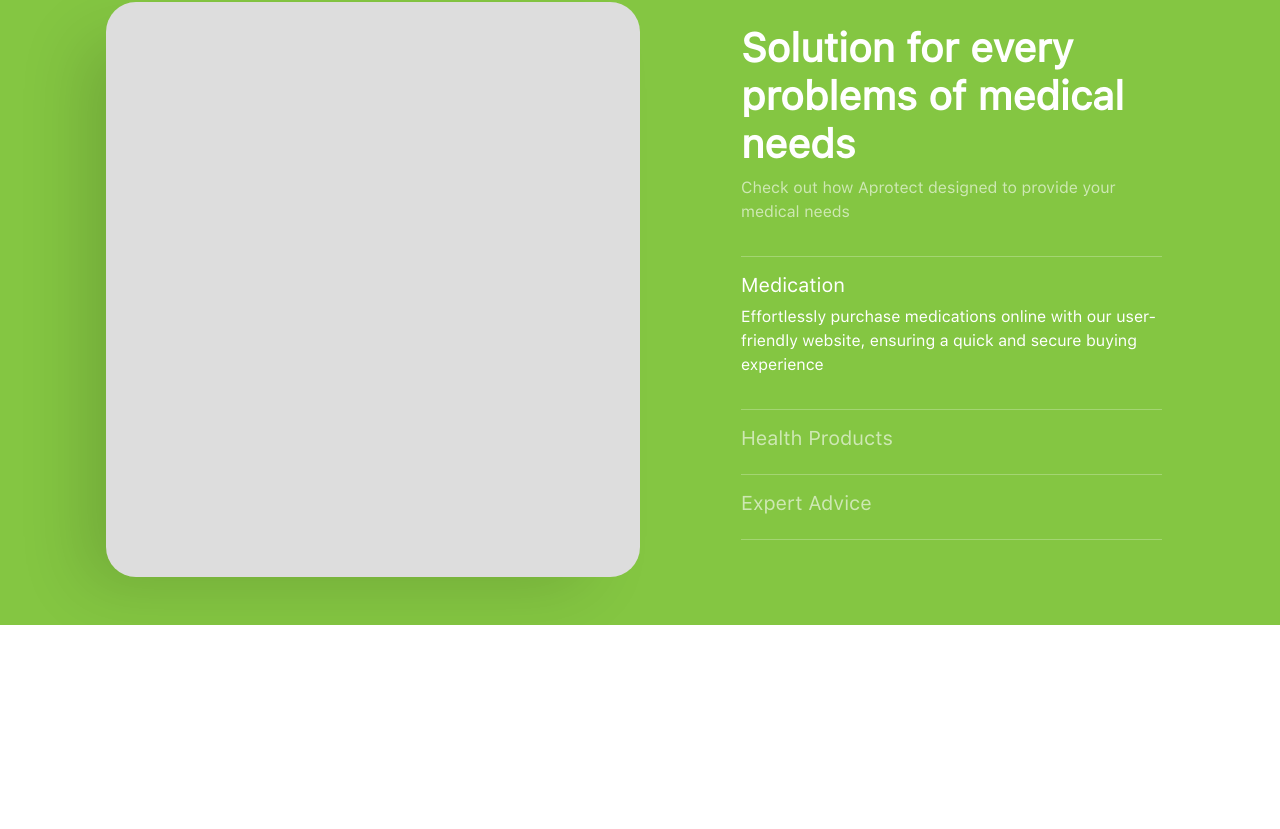
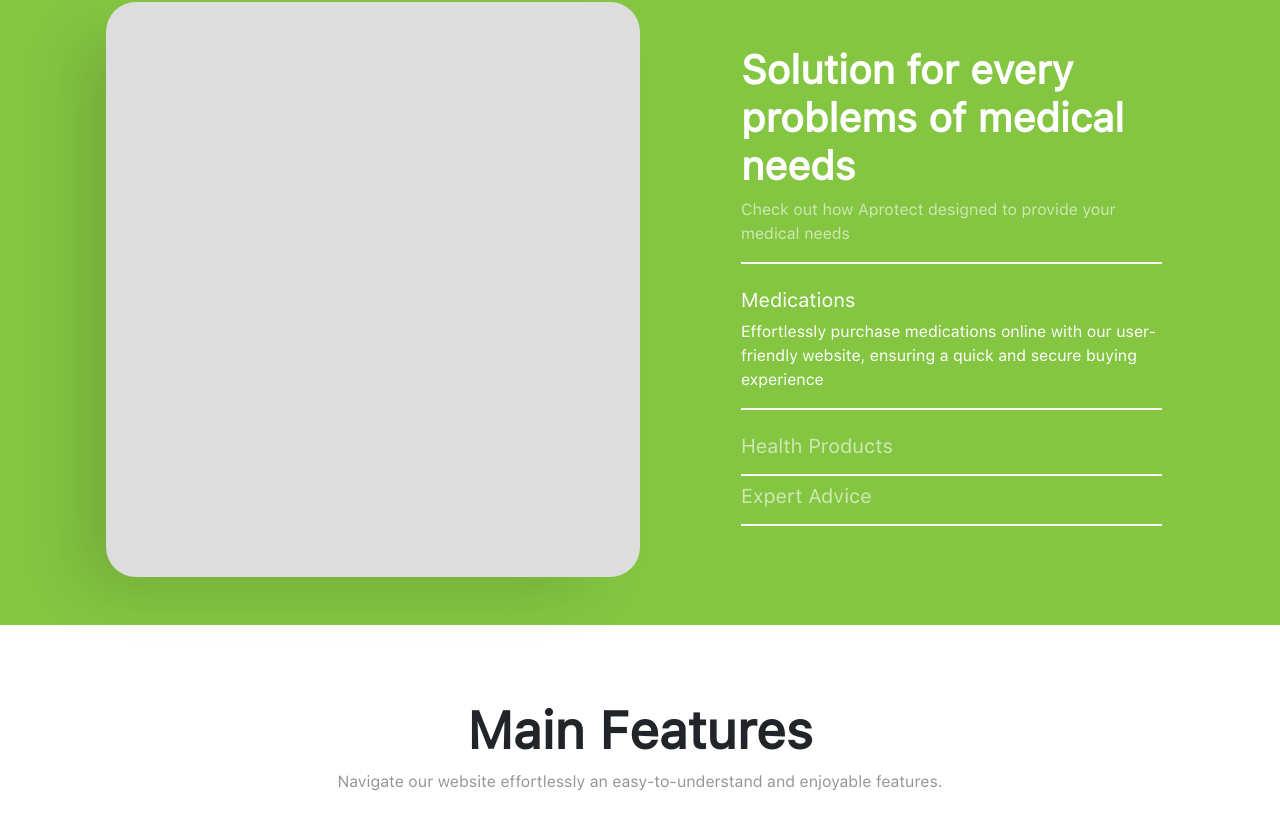
Before and after one commit to kukingkux/Aprotect, a plain HTML site: page index.html in a window 1280 px wide. Shown: the part 1148-1977 px from the top of the page. Before the commit the page ends 1773 px from the top, so only its background shows below. Drawn offline with nearby package versions, Linux system fonts and the light colour scheme.

Commit message:
services header

```diff
--- a/index.html
+++ b/index.html
@@ -98,22 +98,34 @@
               <h1 class="fw-bold">Solution for every problems of medical needs</h1>
             </div>
             <p>Check out how Aprotect designed to provide your medical needs</p>
-            <hr>
-            <h5 class="active">Medication</h5>
+            <div class="line mb-4"></div>
+            <h5 class="active">Medications</h5>
             <p class="active">Effortlessly purchase medications online with our user-friendly website, ensuring a quick and secure
               buying
               experience</p>
-            <hr>
+              <div class="line mb-4"></div>
             <h5 class="">Health Products</h5>
-            <hr>
+            <div class="line my-2"></div>
             <h5 class="">Expert Advice</h5>
-            <hr>
+            <div class="line my-2"></div>
           </div>
         </div>
       </div>
+    </div>
   </section>
-  <section id="contactus">
+  <section id="services">
+      <div class="header text-center mb-5">
+        <h1 class="fw-bold">Main Features</h1>
+        <div class="sub">
+          <p>Navigate our website effortlessly an easy-to-understand and enjoyable features.</p>
+        </div>
+      </div>
 
+      <div class="container"></div>
+  </section>
+
+  <section id="reviews">
+    <div class="container"></div>
   </section>
 
   <script src="https://cdn.jsdelivr.net/npm/bootstrap@5.3.2/dist/js/bootstrap.bundle.min.js"
--- a/style.css
+++ b/style.css
@@ -151,17 +151,21 @@ box-shadow: 0px 0px 66px -24px rgba(132,198,66,1);
     background-color: #c1c667 ;
 }
 
+.line {
+    height:2px;
+    width: 100%;
+    background-color: #fff;
+}
 
 
 
 
-
-
-/* FAQ */
+/* FAQ START*/
 #faq .container-fluid {
   background-color: #84C642;
   padding-top: 3rem;
   padding-bottom: 3rem;
+  margin-bottom: 75px;
 }
 
 .faq-img {
@@ -188,9 +192,32 @@ box-shadow: -38px 23px 66px -17px rgba(0,0,0,0.15);
     font-family: sfpro;
     color: rgba(255, 255, 255, 1);
 }
+/* FAQ END */
+
+/* SERVICES START */
+#services .header h1 {
+  font-size: 3.25rem;
+}
+#services .header p {
+  color: #1e1e1e78;
+}
+
+#services .container {
+  margin-bottom: 75px;
+}
 
 
 
+
+
+/* SERVICES END */
+
+/* REVIEWS START */
+#reviews .container {
+  margin-bottom: 75px;
+}
+
+/* REVIEWS END */
 
 
 
```
